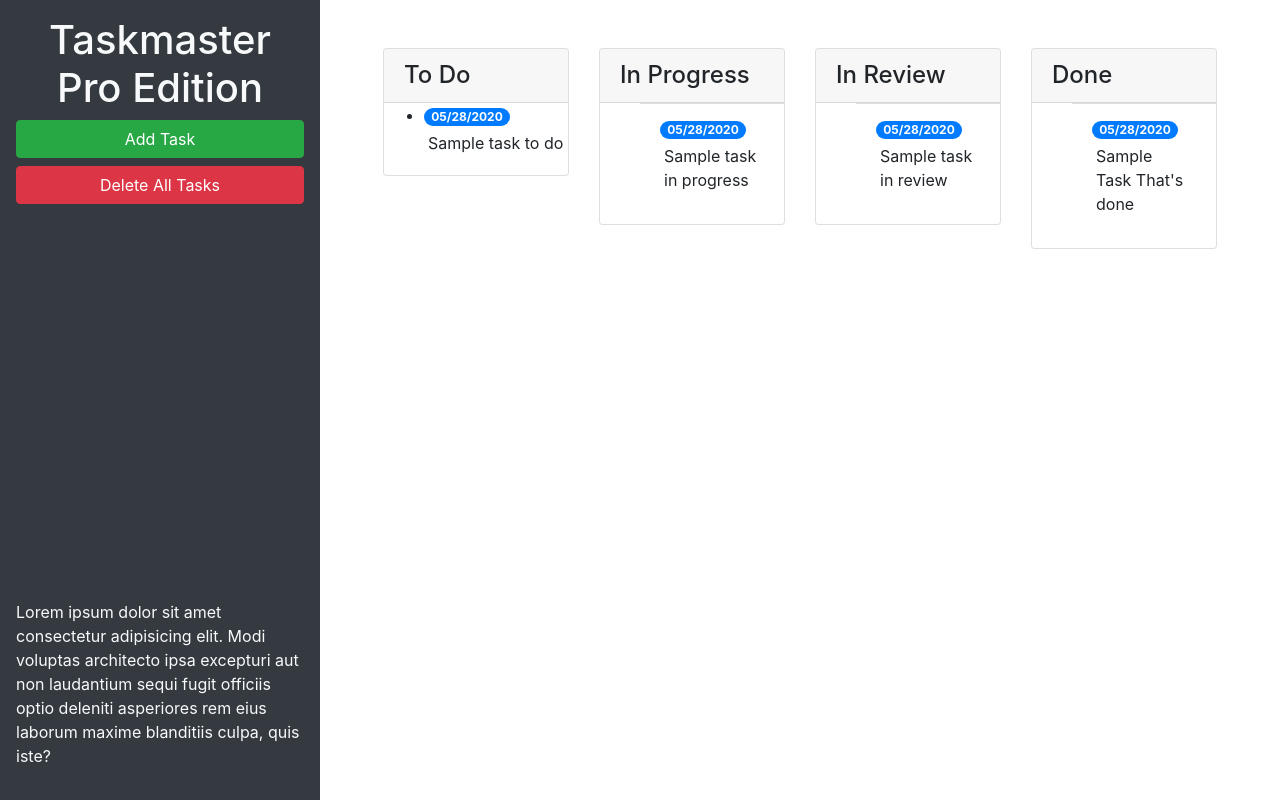
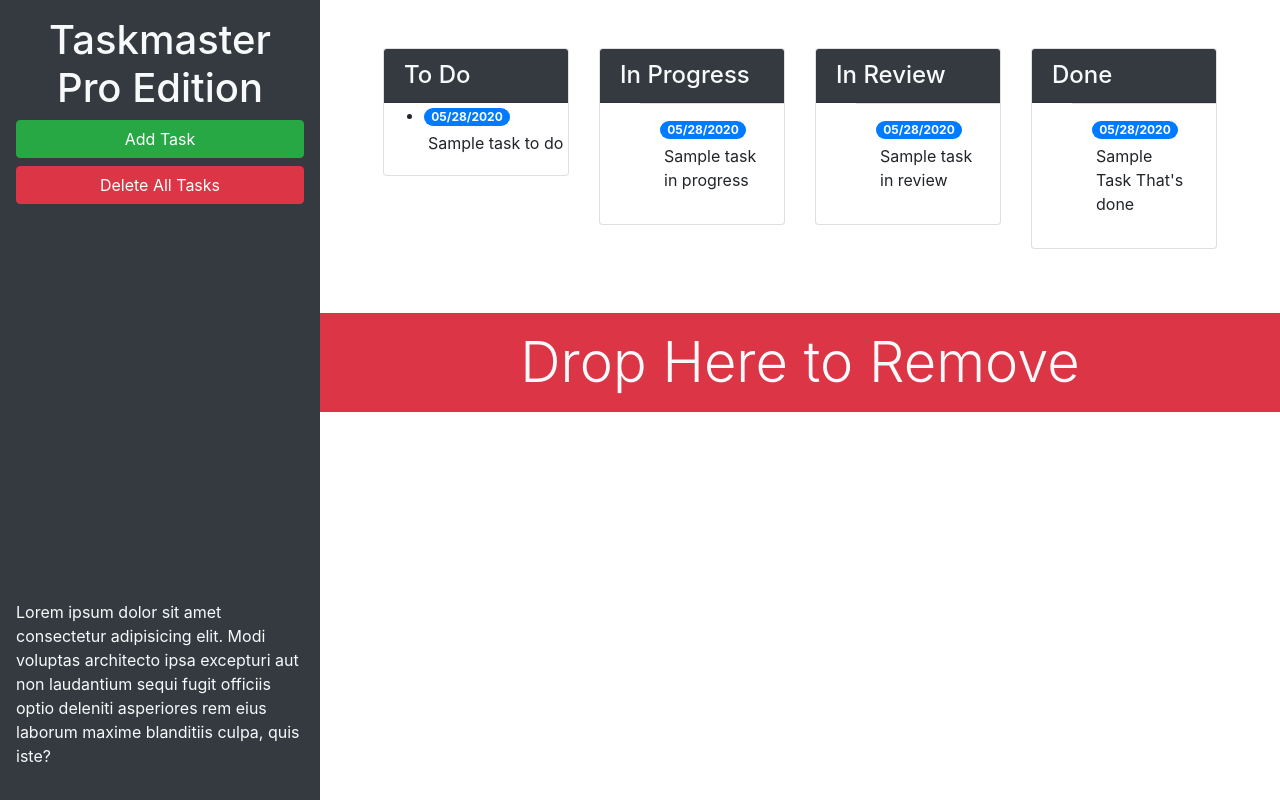
Before and after one commit to MatthewGrisham/taskmaster-pro, a plain HTML site: page index.html in a window 1280 px wide. Drawn offline with nearby package versions, Linux system fonts and the light colour scheme.

Commit message:
delete drop box added

```diff
--- a/index.html
+++ b/index.html
@@ -13,21 +13,21 @@
 <body>
 
   <div class="row min-vh-100 no-gutters">
-    <header class="col-12 col-lg-3 bg-dark text-light d-flex flex-column p-4 p-lg-3">
+    <header class="col-12 col-lg-3 bg-dark text-light d-flex flex-column p-4 p-lg-3 sticky-top">
       <h1 class="text-center">Taskmaster Pro Edition</h1>
       <button id="create-task" class="btn btn-block btn-success" data-toggle="modal" data-target="#task-form-modal">Add
         Task</button>
       <button id="remove-tasks" class="btn btn-block btn-danger">Delete All Tasks</button>
-      <p class="mt-auto">Lorem ipsum dolor sit amet consectetur adipisicing elit. Modi voluptas architecto ipsa excepturi aut non
+      <p class="mt-auto d-none d-lg-block">Lorem ipsum dolor sit amet consectetur adipisicing elit. Modi voluptas architecto ipsa excepturi aut non
         laudantium sequi fugit officiis optio deleniti asperiores rem eius laborum maxime blanditiis culpa, quis iste?
       </p>
     </header>
-    <main class="col-12 col-lg-9">
+    <main class="col-12 col-lg-9 d-flex flex-column">
       <div class="m-5 row justify-content-around">
         <!-- todo start -->
         <div class="col-12 col-md-6 col-xl-3 mb-3">
           <div class="card">
-            <h4 class="card-header">
+            <h4 class="card-header bg-dark text-light">
               To Do
             </h4>
             <ul id="list-toDo" class="list-group-flush">
@@ -42,7 +42,7 @@
         <!-- in progress start -->
         <div class="col-12 col-md-6 col-xl-3 mb-3">
           <div class="card">
-          <h4 class="card-header">
+          <h4 class="card-header bg-dark text-light">
             In Progress
           </h4>
           <ul id="list-inProgress" class="list-group-flush">
@@ -57,7 +57,7 @@
         <!-- in review start -->
         <div class="col-12 col-md-6 col-xl-3 mb-3">
           <div class="card">
-          <h4 class="card-header">
+          <h4 class="card-header bg-dark text-light">
             In Review
           </h4>
           <ul id="list-inReview" class="list-group-flush">
@@ -72,7 +72,7 @@
         <!-- done start -->
         <div class="col-12 col-md-6 col-xl-3 mb-3">
           <div class="card">
-          <h4 class="card-header">
+          <h4 class="card-header bg-dark text-light">
             Done
           </h4>
           <ul id="list-done" class="list-group-flush">
@@ -84,6 +84,11 @@
         </div>
       </div>
         <!-- done end -->
+      </div>
+      <div id="trash">
+        <div class="mt-auto w-100 bg-danger p-3 text-center text-light display-4">
+          Drop Here to Remove
+        </div>
       </div>
     </main>
   </div>
```
